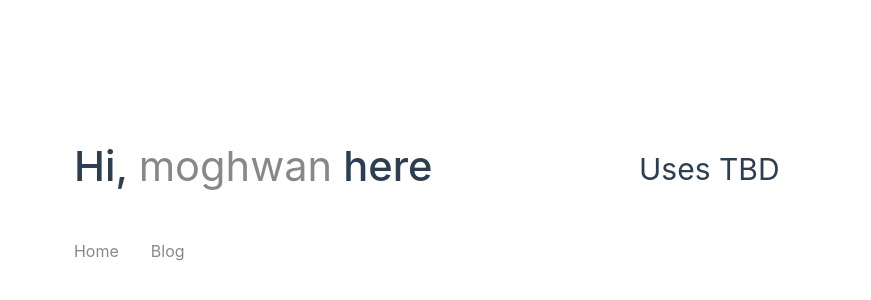
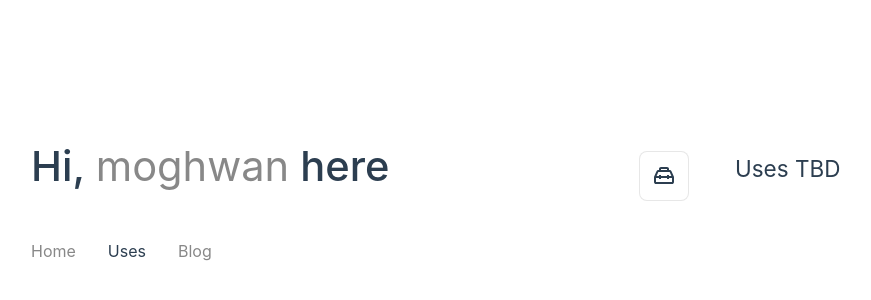
Before and after one commit to moghwan/moghwan.io, a Vue app: page /u in a window 1280 px wide. Shown: the part 188-488 px from the top of the page, without its empty margins (1-872 px from the left). Built offline with nearby package versions, Linux system fonts and the light colour scheme.

Commit message:
lazyless components on load

```diff
--- a/src/App.vue
+++ b/src/App.vue
@@ -5,11 +5,13 @@ import Home from './components/Home.vue'
 
 <template>
   <header>
+    <div class="logo-wrapper">
+    </div>
     <div class="wrapper">
       <Home/>
       <nav>
         <RouterLink to="/">Home</RouterLink>
-<!--        <RouterLink :to="{ name: 'uses' }">Uses</RouterLink>-->
+        <RouterLink :to="{ name: 'uses' }">Uses</RouterLink>
         <RouterLink target='_blank' :to="{ name: 'blog' }">Blog</RouterLink>
       </nav>
     </div>
@@ -75,4 +77,15 @@ nav a:first-of-type {
     margin-top: 1rem;
   }
 }
+
+.logo-wrapper svg {
+  width: 100%;
+  height: auto;
+  display: initial;
+}
+
+.logo-wrapper svg path,
+.logo-wrapper svg text {
+
+}
 </style>
--- a/src/views/UsesView.vue
+++ b/src/views/UsesView.vue
@@ -1,8 +1,19 @@
+<script setup>
+import WelcomeItem from '../components/WelcomeItem.vue'
+import ToolingIcon from '../components/icons/IconTooling.vue'
+</script>
+
 <template>
-  <div class="uses">
-    <h1>Uses TBD</h1>
-    <!--          import ToolingIcon from './icons/IconTooling.vue'-->
-  </div>
+  <WelcomeItem>
+    <template #icon>
+      <ToolingIcon />
+    </template>
+    <template #heading>Uses TBD</template>
+
+    <div class="uses">
+
+    </div>
+  </WelcomeItem>
 </template>
 
 <style>
```
Also changed, not shown: src/router/index.js (+5 -2 lines).
